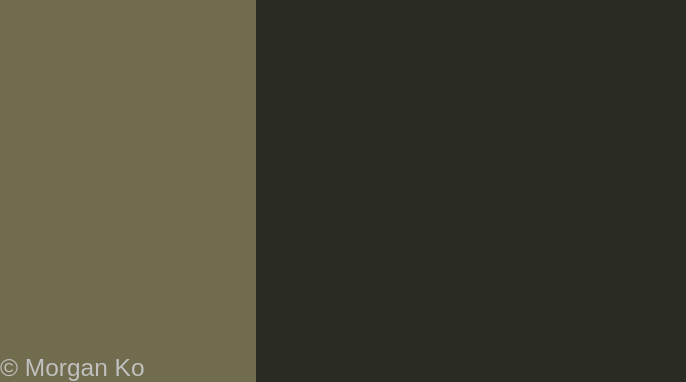
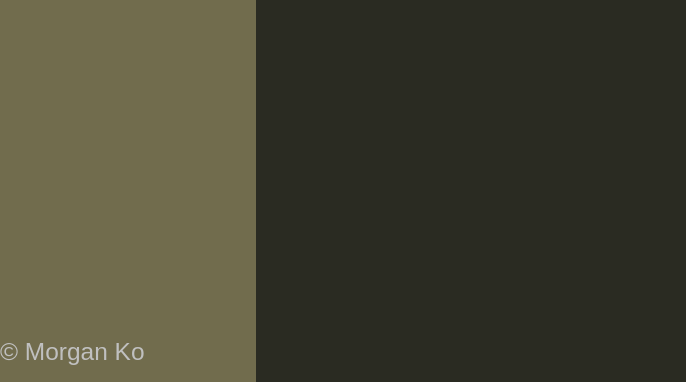
Before and after one commit to MKO122/MorganKo_T1A2, a plain HTML site: page Index.html in a window 1280 px wide. Shown: the part 418-800 px from the top of the page, without its empty margins (0-686 px from the left). Drawn offline with Linux system fonts and the light colour scheme.

Commit message:
Once again, it is the footer

```diff
--- a/styles/aboutme.scss
+++ b/styles/aboutme.scss
@@ -53,7 +53,7 @@ html {
     footer {
         color: #C0C0C0;
         display: block;
-        position: absolute; bottom: 0;
+        position: absolute; bottom: 2vh;
         text-align: left;
     }
 
--- a/styles/blog.scss
+++ b/styles/blog.scss
@@ -53,7 +53,7 @@ html {
     footer {
         color: #C0C0C0;
         display: block;
-        position: absolute; bottom: 0;
+        position: absolute; bottom: 2vh;
         text-align: left;
     }
 
--- a/styles/contact.scss
+++ b/styles/contact.scss
@@ -53,7 +53,7 @@ html {
     footer {
         color: #C0C0C0;
         display: block;
-        position: absolute; bottom: 0;
+        position: absolute; bottom: 2vh;
         text-align: left;
     }
 
--- a/styles/index.scss
+++ b/styles/index.scss
@@ -54,7 +54,7 @@ html {
     footer {
         color: #C0C0C0;
         display: block;
-        position: absolute; bottom: 0;
+        position: absolute; bottom: 2vh;
         text-align: left;
     }
 
--- a/styles/subblog.scss
+++ b/styles/subblog.scss
@@ -53,7 +53,7 @@ html {
     footer {
         color: #C0C0C0;
         display: block;
-        position: absolute; bottom: 0;
+        position: absolute; bottom: 2vh;
         text-align: left;
     }
 
```
Also changed, not shown: styles/aboutme.css, styles/blog.css, styles/contact.css, styles/index.css, styles/main.css, styles/subblog.css, 6 other files.
